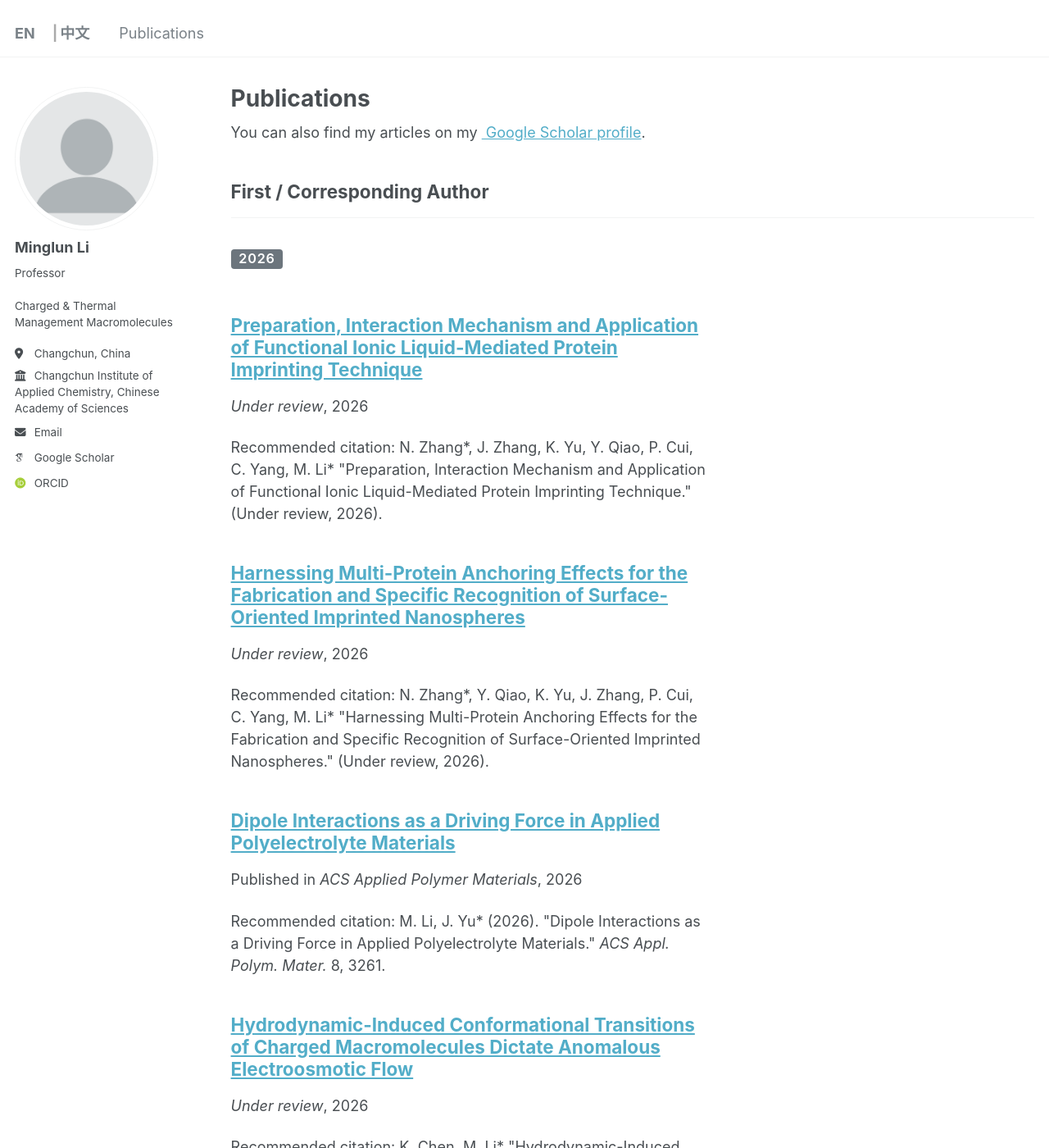
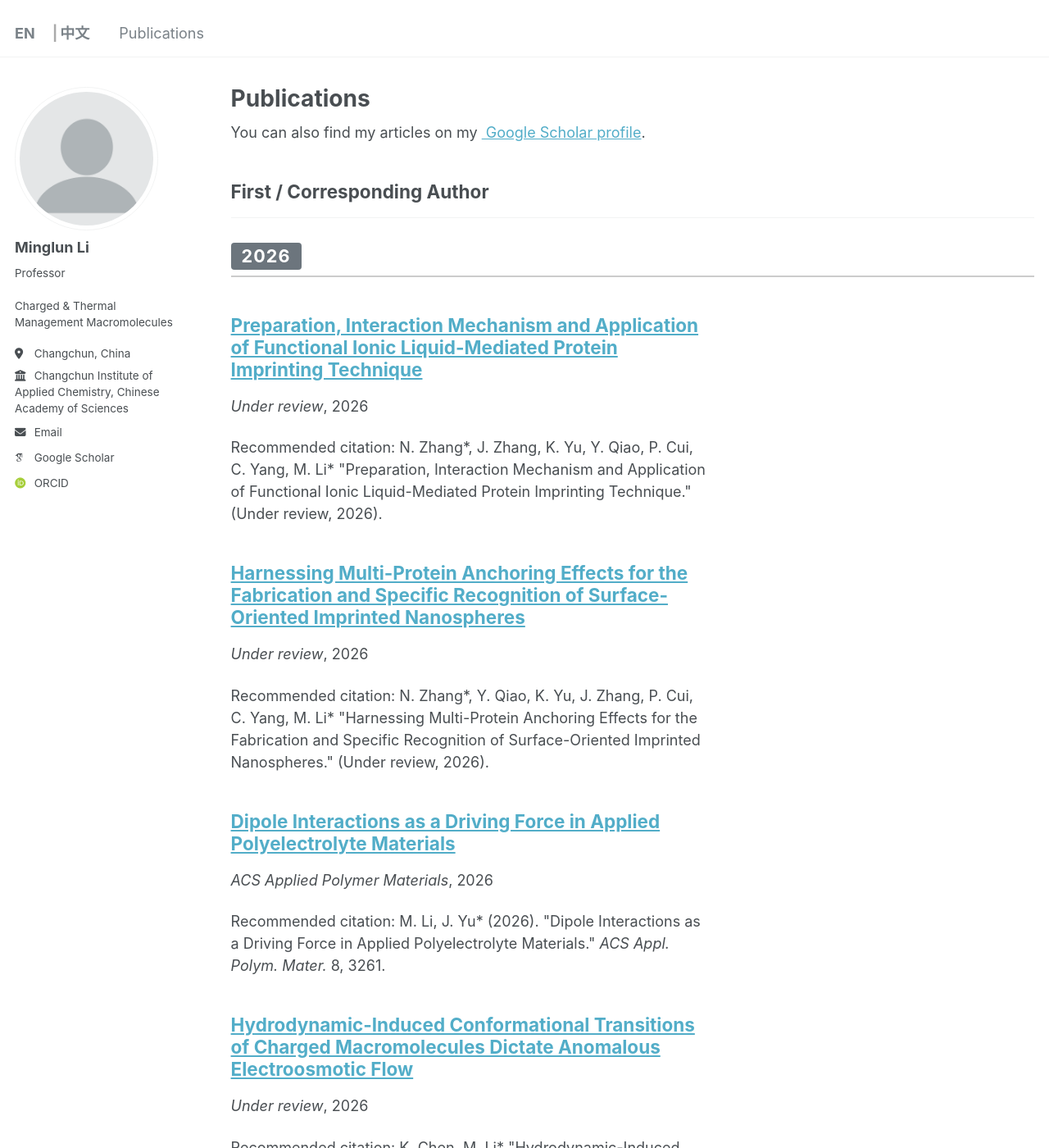
Before and after one commit to LiChargedMacromolecules/lichargedmacromolecules.github.io, a Jekyll site: the page built from _pages/publications.html, in a window 1280 px wide and 1400 px high. Shown: the whole window at 82% size. Built offline with Jekyll 4.4.1, drawn with Linux system fonts in a browser that asks for light colours; some web fonts are replaced; some of the changed text lies outside the part shown.

Commit message:
Remove 'Published in' label; enlarge year heading and add separator line

```diff
--- a/_includes/archive-single.html
+++ b/_includes/archive-single.html
@@ -48,7 +48,7 @@
               <p><em>Under review</em>, {{ post.date | default: "1900-01-01" | date: "%Y" }}</p>
             {% endif %}
           {% else %}
-            <p>Published in <i>{{ post.venue }}</i>, {{ post.date | default: "1900-01-01" | date: "%Y" }} </p>
+            <p><i>{{ post.venue }}</i>, {{ post.date | default: "1900-01-01" | date: "%Y" }} </p>
           {% endif %}
         {% elsif post.date %}
          <p class="page__date"><strong><i class="fa fa-fw fa-calendar" aria-hidden="true"></i> {{ site.data.ui-text[site.locale].date_label | default: "Published:" }}</strong> <time datetime="{{ post.date | default: "1900-01-01" | date_to_xmlschema }}">{{ post.date | default: "1900-01-01" | date: "%B %d, %Y" }}</time></p>
--- a/_layouts/single.html
+++ b/_layouts/single.html
@@ -39,7 +39,7 @@ layout: default
         {% elsif page.status == 'under_review' %}
           <p><em>Under review</em>, {{ page.date | default: "1900-01-01" | date: "%Y" }}</p>
         {% elsif page.venue and page.date %}
-          <p>Published in <i>{{ page.venue }}</i>, {{ page.date | default: "1900-01-01" | date: "%Y" }} </p>
+          <p><i>{{ page.venue }}</i>, {{ page.date | default: "1900-01-01" | date: "%Y" }} </p>
         {% elsif page.date %}
           <p class="page__date"><strong><i class="fa fa-fw fa-calendar" aria-hidden="true"></i> {{ site.data.ui-text[site.locale].date_label | default: "Published:" }}</strong> <time datetime="{{ page.date | date_to_xmlschema }}">{{ page.date | default: "1900-01-01" | date: "%B %d, %Y" }}</time></p>
         {% endif %}
--- a/_pages/publications-cn.html
+++ b/_pages/publications-cn.html
@@ -27,6 +27,7 @@ author_profile: true
       {% assign post_year = post.date | date: "%Y" %}
       {% if post_year != current_year %}
         <h3 class="year-heading">{{ post_year }} 年</h3>
+        <hr class="year-rule" />
         {% assign current_year = post_year %}
       {% endif %}
       {% include archive-single.html %}
--- a/_pages/publications.html
+++ b/_pages/publications.html
@@ -27,6 +27,7 @@ author_profile: true
       {% assign post_year = post.date | date: "%Y" %}
       {% if post_year != current_year %}
         <h3 class="year-heading">{{ post_year }}</h3>
+        <hr class="year-rule" />
         {% assign current_year = post_year %}
       {% endif %}
       {% include archive-single.html %}
--- a/_sass/_archive.scss
+++ b/_sass/_archive.scss
@@ -246,13 +246,21 @@
 
 /* Year heading inside publication categories */
 .year-heading {
-  display: inline-block;
+  display: block;
   padding: 0.15em 0.6em;
-  margin: 1.2em 0 0.6em;
-  font-size: 0.9em;
-  font-weight: 600;
+  margin: 1.4em 0 0;
+  font-size: 1.2em;
+  font-weight: 700;
   color: #fff;
   background-color: #6c757d;
   border-radius: 4px;
   letter-spacing: 0.05em;
+  width: fit-content;
 }
+
+.year-rule {
+  margin: 0.4em 0 0.8em;
+  border: none;
+  border-top: 2px solid #ccc;
+  width: 100%;
+}
```
